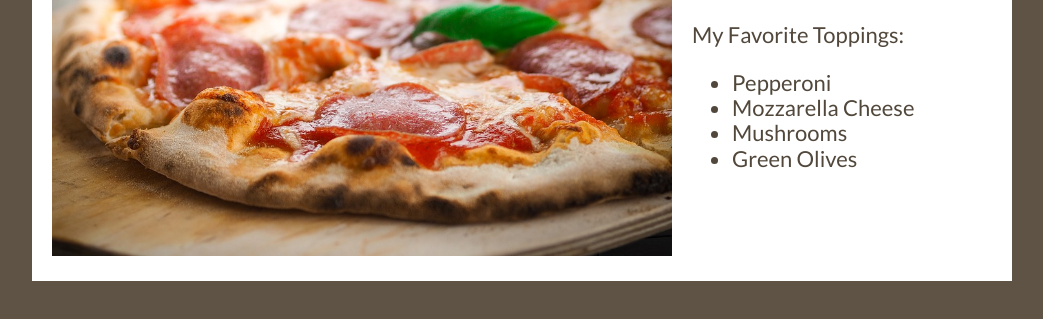
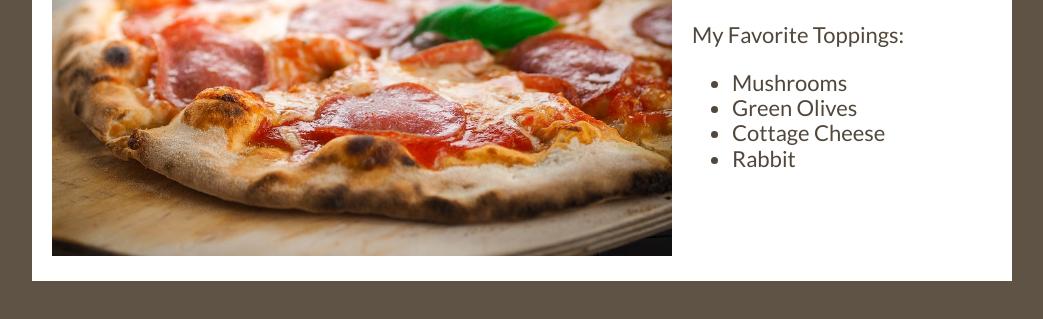
Before and after one commit to JennyAllar/pizza-gh-pages, a plain HTML site: page index.html in a window 1280 px wide. Shown: the part 197-516 px from the top of the page, without its empty margins (118-1161 px from the left). Drawn offline with nearby package versions, Linux system fonts and the light colour scheme; a web font is replaced by a local one.

Commit message:
Turns out I hate Pepperoni

```diff
--- a/index.html
+++ b/index.html
@@ -22,10 +22,10 @@
     <h1>Pizza!</h1>
     <p>My Favorite Toppings: </p>
     <ul>
-      <li>Pepperoni</li>
-      <li>Mozzarella Cheese</li>
       <li>Mushrooms</li>
       <li>Green Olives</li>
+      <li>Cottage Cheese</li>
+      <li>Rabbit</li>
     </ul>
   </div>
 </div>
```
